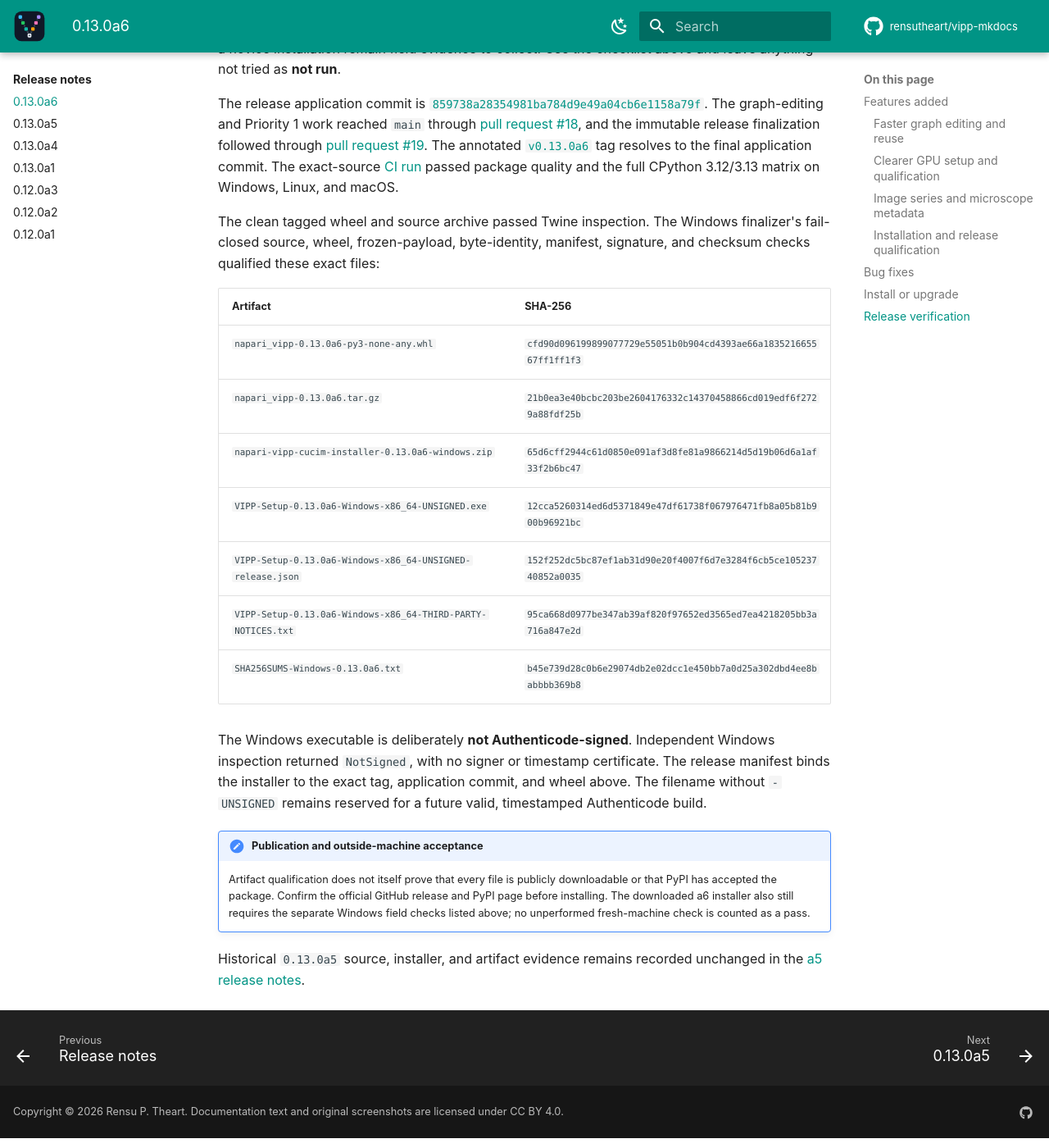
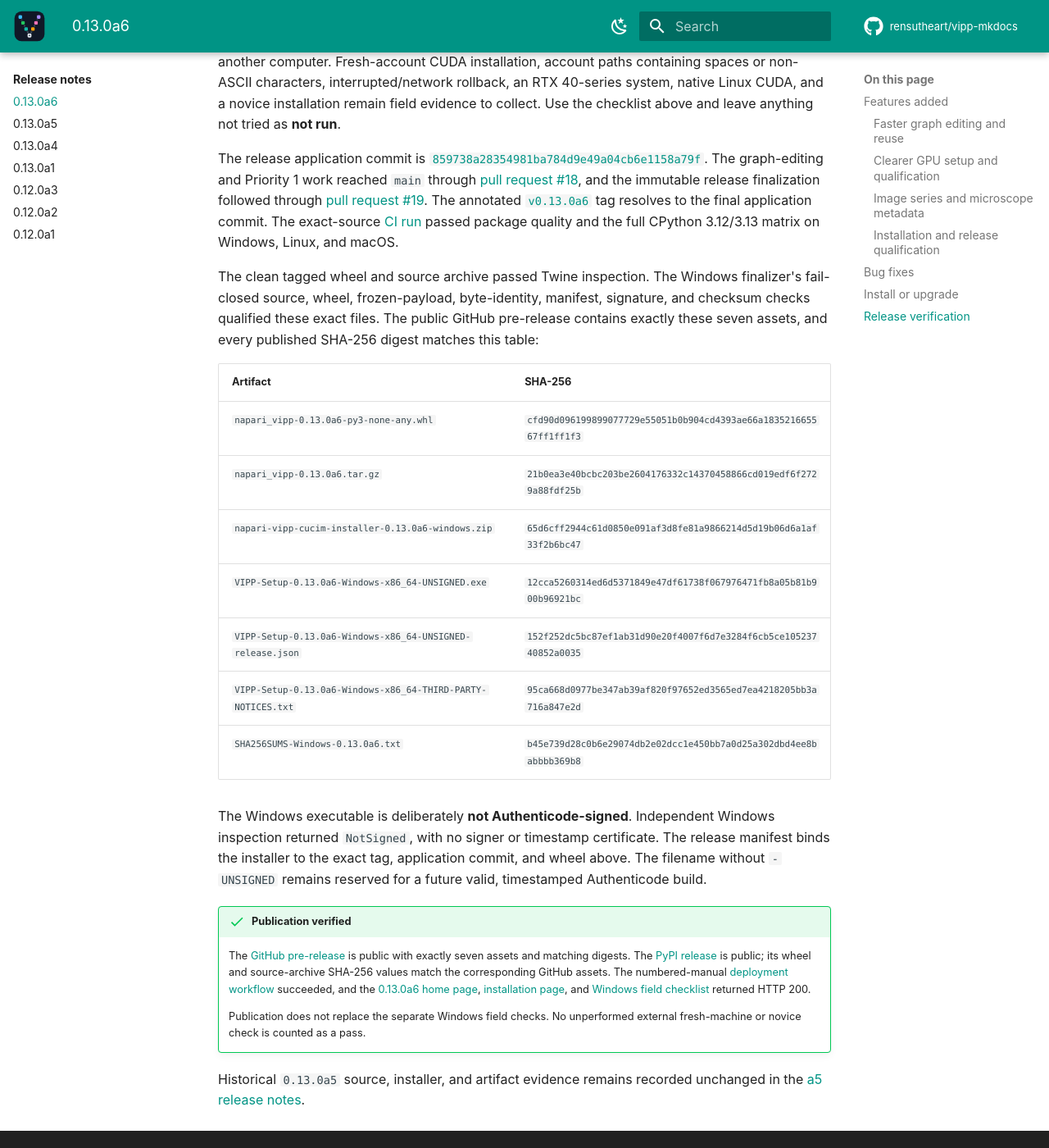
Before and after one commit to rensutheart/vipp-mkdocs, an MkDocs documentation site: the page built from docs/releases/0.13.0a6.md, in a window 1280 px wide and 1400 px high, scrolled down 3219 px. Shown: the whole window at 82% size. Built offline with MkDocs 1.6.1 and Material for MkDocs 9.7.7, drawn with Linux system fonts in a browser that asks for light colours; plug-ins that fetch from the network failed and are left out; comment, search, counter and statistics services are not loaded; the version menu is left out; some of the changed text lies outside the part shown.

Commit message:
Record public 0.13.0a6 release

```diff
--- a/docs/releases/0.13.0a6.md
+++ b/docs/releases/0.13.0a6.md
@@ -1,10 +1,8 @@
 # VIPP 0.13.0a6
 
-**Release:** prepared as the immutable
-[`v0.13.0a6`](https://github.com/rensutheart/napari-vipp/releases/tag/v0.13.0a6)
-alpha for GitHub and
-[PyPI](https://pypi.org/project/napari-vipp/0.13.0a6/). Public publication is
-verified separately from the artifact qualification recorded below.
+**Release:** public
+[`v0.13.0a6` GitHub alpha pre-release](https://github.com/rensutheart/napari-vipp/releases/tag/v0.13.0a6)
+and [PyPI package](https://pypi.org/project/napari-vipp/0.13.0a6/)
 
 VIPP 0.13.0a6 makes everyday workflow editing much less laborious and makes
 GPU readiness much easier to understand. You can reuse nodes and connected
@@ -129,6 +127,12 @@ reviewed GPU regions and the strict quick admission run passed **130 of 130**
 checks across all 16 executable implementation owners. Clean wheel and source
 archive installs also passed on fresh local environments.
 
+The final clean-tag RTX 5090 run then passed the strict `full` GPU admission
+profile for **16 of 16** executable owners, spanning **13** public
+implementations and all **10** contract facets. Its aggregate evidence SHA-256
+is
+`44bd66033afedcbece8d8746e1779d833af2897ac230adc4e8a98d7847f7f56c`.
+
 These checks qualify the source candidate; they do not replace testing the
 downloaded release on another computer. Fresh-account CUDA installation,
 account paths containing spaces or non-ASCII characters, interrupted/network
@@ -151,7 +155,9 @@ and macOS.
 
 The clean tagged wheel and source archive passed Twine inspection. The Windows
 finalizer's fail-closed source, wheel, frozen-payload, byte-identity, manifest,
-signature, and checksum checks qualified these exact files:
+signature, and checksum checks qualified these exact files. The public GitHub
+pre-release contains exactly these seven assets, and every published SHA-256
+digest matches this table:
 
 | Artifact | SHA-256 |
 | --- | --- |
@@ -169,12 +175,21 @@ certificate. The release manifest binds the installer to the exact tag,
 application commit, and wheel above. The filename without `-UNSIGNED` remains
 reserved for a future valid, timestamped Authenticode build.
 
-!!! note "Publication and outside-machine acceptance"
-    Artifact qualification does not itself prove that every file is publicly
-    downloadable or that PyPI has accepted the package. Confirm the official
-    GitHub release and PyPI page before installing. The downloaded a6 installer
-    also still requires the separate Windows field checks listed above; no
-    unperformed fresh-machine check is counted as a pass.
+!!! success "Publication verified"
+    The [GitHub pre-release](https://github.com/rensutheart/napari-vipp/releases/tag/v0.13.0a6)
+    is public with exactly seven assets and matching digests. The
+    [PyPI release](https://pypi.org/project/napari-vipp/0.13.0a6/) is public;
+    its wheel and source-archive SHA-256 values match the corresponding GitHub
+    assets. The numbered-manual
+    [deployment workflow](https://github.com/rensutheart/vipp-mkdocs/actions/runs/31678254836)
+    succeeded, and the
+    [0.13.0a6 home page](https://rensutheart.github.io/vipp-mkdocs/0.13.0a6/),
+    [installation page](https://rensutheart.github.io/vipp-mkdocs/0.13.0a6/getting-started/installation/),
+    and [Windows field checklist](https://rensutheart.github.io/vipp-mkdocs/0.13.0a6/getting-started/windows-field-acceptance/)
+    returned HTTP 200.
+
+    Publication does not replace the separate Windows field checks. No
+    unperformed external fresh-machine or novice check is counted as a pass.
 
 Historical `0.13.0a5` source, installer, and artifact evidence remains recorded
 unchanged in the [a5 release notes](0.13.0a5.md#release-verification).
```
Also changed, not shown: docs/index.md (+4 -4 lines), docs/reference/validation-status.md (+16 -4 lines), docs/reference/versioning.md (+6 -6 lines), docs/releases/index.md (+6 -5 lines).
